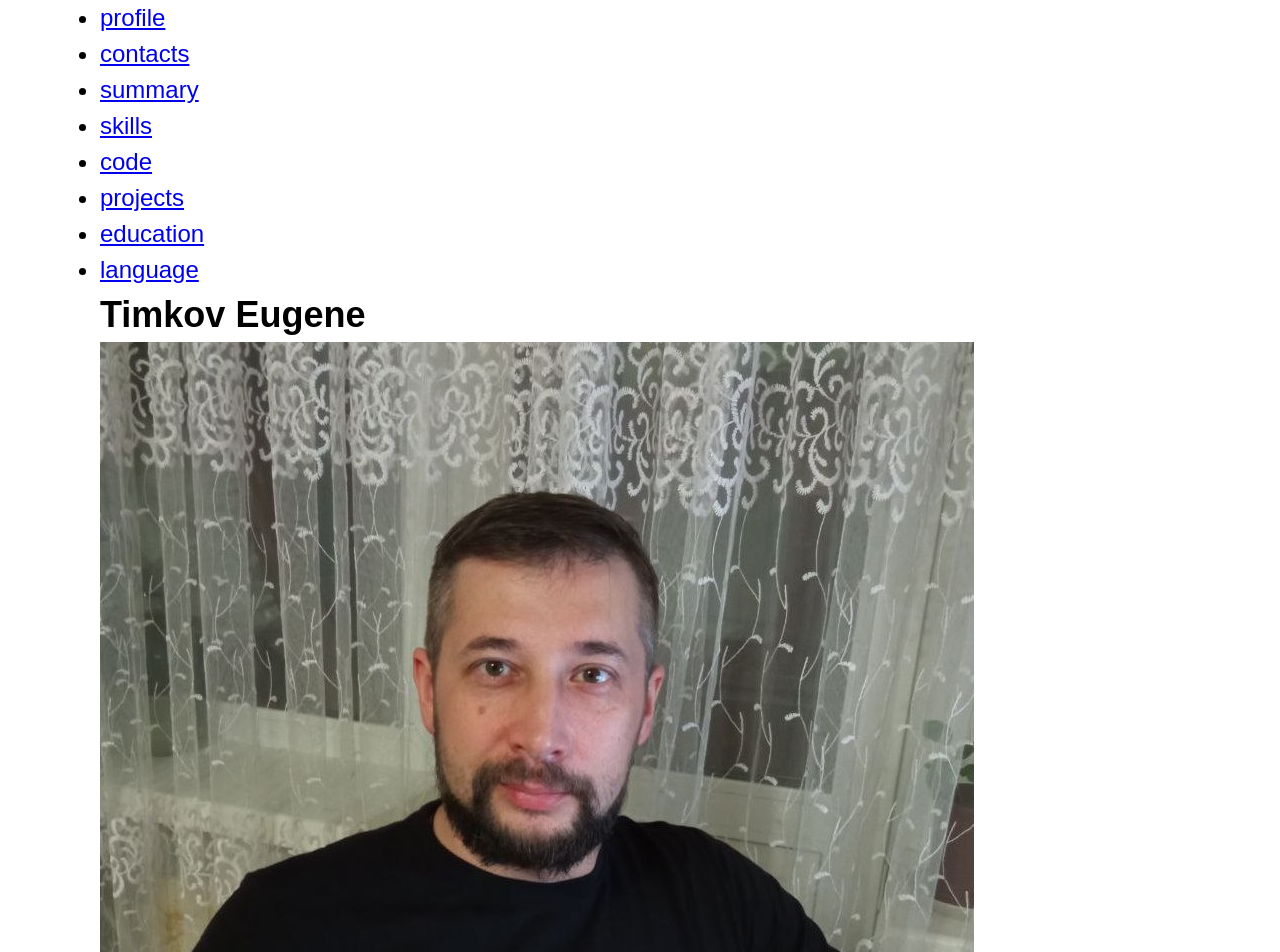
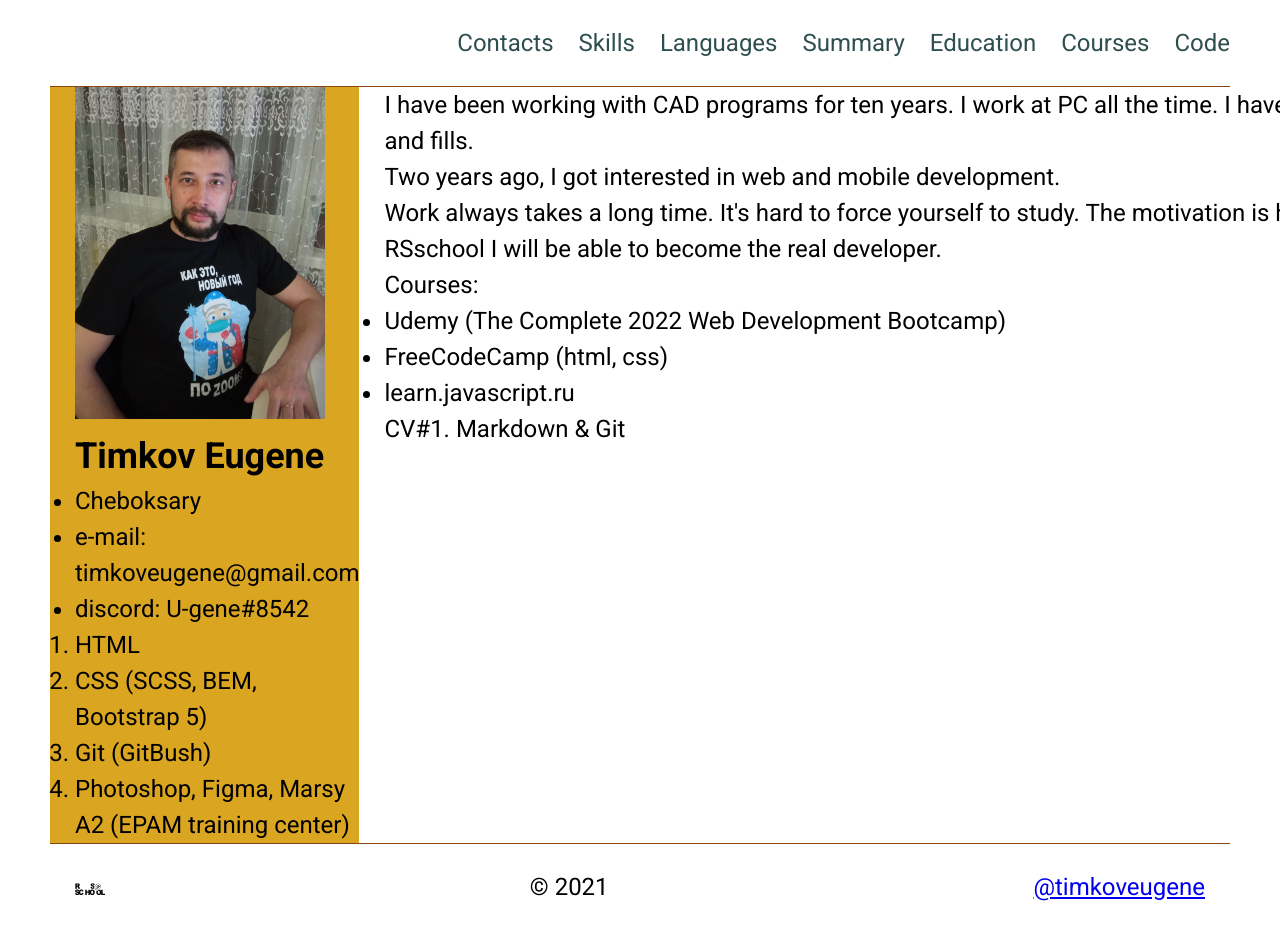
Before and after one commit to TimkovEugene/rsschool-cv, a plain HTML site: page index.html in a window 1280 px wide. Shown: the top 952 px of the page. After the commit the page ends 930 px from the top, so only its background shows below. Drawn offline with Linux system fonts and the light colour scheme.

Commit message:
feat: add new content to html, css files

```diff
--- a/index.html
+++ b/index.html
@@ -4,6 +4,9 @@
 	<meta charset="UTF-8">
 	<meta http-equiv="X-UA-Compatible" content="IE=edge">
 	<meta name="viewport" content="width=device-width, initial-scale=1.0">
+	<link rel="preconnect" href="https://fonts.googleapis.com">
+<link rel="preconnect" href="https://fonts.gstatic.com" crossorigin>
+<link href="https://fonts.googleapis.com/css2?family=Roboto:ital,wght@0,100;0,300;0,400;0,500;0,700;0,900;1,100;1,300;1,400;1,500;1,700;1,900&display=swap" rel="stylesheet">
 	<link rel="stylesheet" href="style.css">
 	<title>CV Timkov Eugene</title>
 </head>
@@ -11,52 +14,37 @@
 	<div class="wrapper">
 		<header class="header">
 			<div class="container">
-					<ul>
-						<li>
-							<a href="#profile">profile</a>
-						</li>
-						<li>
-							<a href="#contacts">contacts</a>
-						</li>
-						<li>
-							<a href="#summary">summary</a>
-						</li>
-						<li>
-							<a href="#skills">skills</a>
-						</li>
-						<li>
-							<a href="#code">code</a>
-						</li>
-						<li>
-							<a href="#projects">projects</a>
-						</li>
-						<li>
-							<a href="#education">education</a>
-						</li>
-						<li>
-							<a href="#language">language</a>
-						</li>
+				<nav class="nav">
+					<ul class="nav-list">
+						<li class="nav-item"><a href="#contacts" class="nav-link">Contacts</a></li>
+						<li class="nav-item"><a href="#skills" class="nav-link">Skills</a></li>
+						<li class="nav-item"><a href="#languages" class="nav-link">Languages</a></li>
+						<li class="nav-item"><a href="#summary" class="nav-link">Summary</a></li>
+						<li class="nav-item"><a href="#education" class="nav-link">Education</a></li>
+						<li class="nav-item"><a href="#experience" class="nav-link">Courses</a></li>
+						<li class="nav-item"><a href="#code" class="nav-link">Code</a></li>
 					</ul>
+				 </nav>
 			</div>
 		</header>
-		<main class="main-container">
+		<main class="main-conteiner">
 			<div class="container">
+				<div class="columns">
 					<div class="column-left">
-					<section id="profile" class="section-profile">
-						<h1>Timkov Eugene</h1>
-						<figure class="photo">
-							<img src="cv-photo.jpg" alt="cv-photo">
+						<section class="profile">
+							<figure class="cv-photo">
+								<img src="cv-photo.jpg" alt="my-photo">
 							</figure>
+							<h1 class="name">Timkov Eugene</h1>
 						</section>
-					<section id="contacts" class="section-contacts">
-						<h2>Contacts</h2>
+						<section id="contacts" class="contacts">
 							<ul>
+								<li>Cheboksary</li>
 								<li>e-mail: timkoveugene@gmail.com</li>
 								<li>discord: U-gene#8542</li>
 							</ul>
 						</section>
-					<section id="skills" class="section-skills">
-						<h2>Skills:</h2>
+						<section id="skills" class="skills">
 							<ol>
 								<li>HTML</li>
 								<li>CSS (SCSS, BEM, Bootstrap 5)</li>
@@ -64,35 +52,31 @@
 								<li>Photoshop, Figma, Marsy</li>
 							</ol>
 						</section>
-					<section id="language" class="section-language">
-						<h2>Language:</h2>
-						<ul>
-							<li>Eanglish: A2 (EPAM training center)</li>
-						</ul>
+						<section id="languages" class="languages">
+							<p class="languages-content">A2 (EPAM training center)</p>
 						</section>
 					</div>
 					<div class="column-right">
-					<section id="summary" class="section-summary">
-						<h2>Summary:</h2>
+						<section id="summary" class="summary">
 							<p>I have been working with CAD programs for ten years. I work at PC all the time. I have to write code in ".lin" to create new linetypes and fills.</p>
-
 							<p>Two years ago, I got interested in web and mobile development.</p>
-
 							<p>
 								Work always takes a long time.
 								It's hard to force yourself to study. The motivation is higher in the team. Because I hope that at RSschool I will be able to become the real developer.
 							</p>
 						</section>
-					<section id="education" class="section-education">
-						<h2>Courses:</h2>
-						<ul>
-							<li>Udemy (The Complete 2022 Web Development Bootcamp)</li>
-							<li>FreeCodeCamp (html, css)</li>
-							<li>learn.javascript.ru</li>
+						<section id="education" class="education">
+							<div class="education-title">Courses:</div>
+							<ul class="education-list">
+								<li class="education-list-item">Udemy (The Complete 2022 Web Development Bootcamp)</li>
+								<li class="education-list-item">FreeCodeCamp (html, css)</li>
+								<li class="education-list-item">learn.javascript.ru</li>
 							</ul>
 						</section>
-					<section id="code" class="section-code">
-						<h2>Code:</h2>
+						<section id="experience" class="experience">
+							<p class="experience">CV#1. Markdown & Git</p>
+						</section>
+						<section id="code" class="code">
 							<pre>
 								<code>
 									function multiply(a, b) {
@@ -101,22 +85,20 @@
 								</code>
 							</pre>
 						</section>
-					<section id="projects" class="section-projects">
-						<h2>Projects:</h2>
-						<ul>
-							<li>CV#1. Markdown & Git</li>
-						</ul>
-					</section>
+					</div>
 				</div>
 			</div>
 		</main>
 		<footer class="footer">
 			<div class="container">
-				<div class="footer-logo">
-					<img src="" alt="">
+				<div class="footer-row">
+					<figure class="footer-row-logo">
+						<img src="rs_school_js.svg" alt="rsschool-logo">
+					</figure>
+					<div class="footer-row-text">© 2021</div>
+					<div class="footer-row-link">
+						<a href="https://github.com/TimkovEugene/rsschool-cv/tree/rsschool-cv-html">@timkoveugene</a>
 					</div>
-				<div class="footer-text">
-	ЭТо фунтер
 				</div>
 			</div>
 		</footer>
--- a/style.css
+++ b/style.css
@@ -5,11 +5,14 @@
 	box-sizing: border-box;
 }
 
+html {
+	scroll-behavior: smooth;
+}
+
 body {
-	font-family: Arial, Helvetica, sans-serif;
+	font-family: 'Roboto', sans-serif;
 	font-size: 24px;
 	line-height: 1.5;
-	background-color: #ffffff;
 }
 
 .wrapper {
@@ -18,40 +21,95 @@ body {
 	display: flex;
 	flex-direction: column;
 }
+.header {
+	flex: 0 0 auto;
+
+}
+.header .container {
+	border-bottom: 1px solid #8B4513;
+}
 .container {
-	margin: 0px auto;
-	max-width: 1080px;
+	max-width: 1180px;
+	margin: 0 auto;
 }
-.header {
+.nav {
 }
-.main-container {
-	flex: 1 1 auto;
+.nav-list {
+	display: flex;
+	justify-content: flex-end;
+}
+.nav-item {
+	margin: 25px 0 25px 25px;
+	list-style: none;
+}
+.nav-link {
+	color: #2F4F4F;
+	text-decoration: none;
+}
+.main-conteiner {
+	flex: 0 1 auto;
+}
+.columns {
+	display: flex;
+
 }
 .column-left {
+
+	flex: 0 1 40%;
+	background-color: #DAA520;
+	padding: 0 0 0 25px;
 }
-.section-profile {
+.profile {
 }
-.photo {
+.cv-photo img { width: 250px;
 }
-.section-contacts {
+.name {
 }
-.section-skills {
+.contacts {
 }
-.section-language {
+.skills {
+}
+.languages {
+}
+.languages-content {
 }
 .column-right {
+	flex: 0 1 60%;
+	padding: 0 0 0 25px;
 }
-.section-summary {
+.summary {
 }
-.section-education {
+.education {
 }
-.section-code {
+.education-title {
 }
-.section-projects {
+.education-list {
+}
+.education-list-item {
+}
+.experience {
+}
+.code {
 }
 .footer {
+	flex: 0 0 auto;
 }
-.footer-logo {
+
+.footer .container {
+	border-top: 1px solid #8B4513;
 }
-.footer-text {
+
+.footer-row {
+	display: flex;
+	justify-content: space-between;
+	padding: 25px;
 }
+.footer-row-logo {
+}
+.footer-row-logo img {
+	width: 30px;
+}
+.footer-row-text {
+}
+.footer-row-link {
+}
```
Also changed, not shown: rs_school_js.svg (added). Lines whose indentation alone changed are shown as unchanged.
